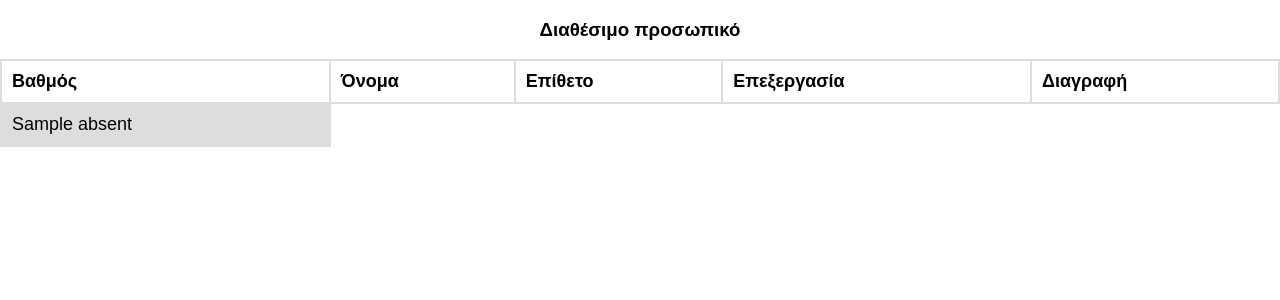
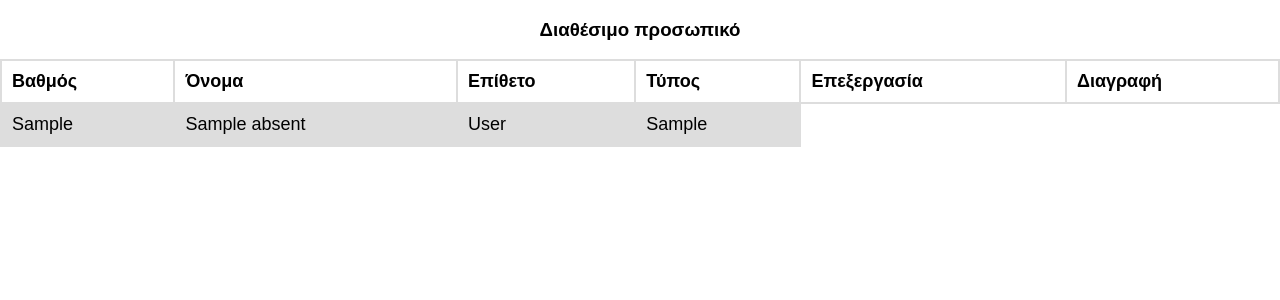
Before and after one commit to knaiskes/duty-schedule, a Flask app: page /absent_list in a window 1280 px wide. Shown: the part 46-346 px from the top of the page. Run offline with Flask 2, Linux system fonts and the light colour scheme; a user stored in the database is signed in; tables that the repository leaves empty hold one stand-in row (values such as "Sample post").

Commit message:
add all variables in absent_list

```diff
--- a/templates/absent_list.html
+++ b/templates/absent_list.html
@@ -9,12 +9,16 @@
             <th>Βαθμός</th>
             <th>Όνομα</th>
             <th>Επίθετο</th>
+            <th>Τύπος</th>
             <th>Επεξεργασία</th>
             <th>Διαγραφή</th>
         </tr>
         {% for absent in absent_types_list %}
         <tr>
+            <td>{{ absent.rank      }}</td>
             <td>{{ absent.name      }}</td>
+            <td>{{ absent.lastname  }}</td>
+            <td>{{ absent.absent_type }}</td>
         </tr>
         {% endfor %}
     </table>
```
